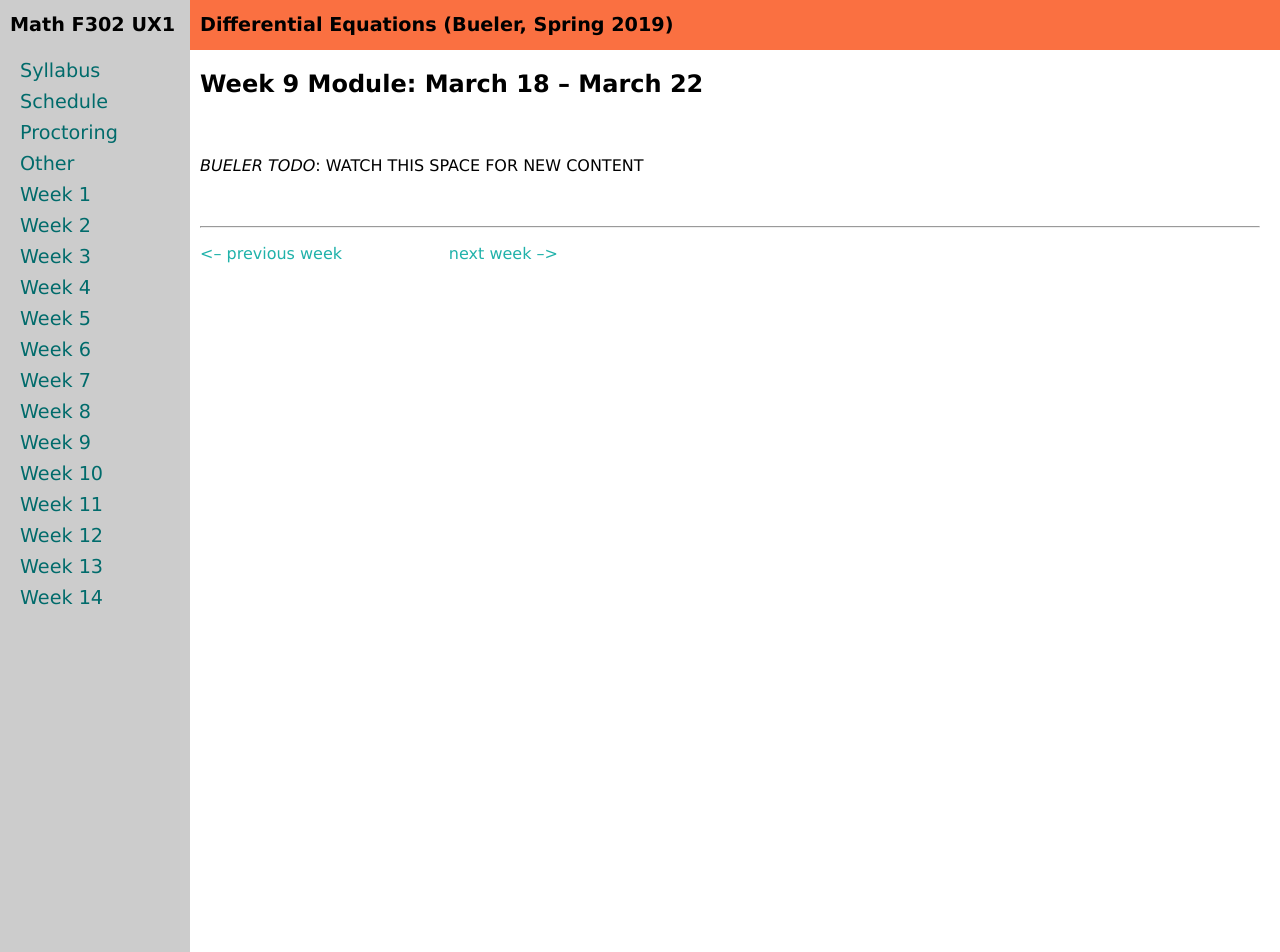
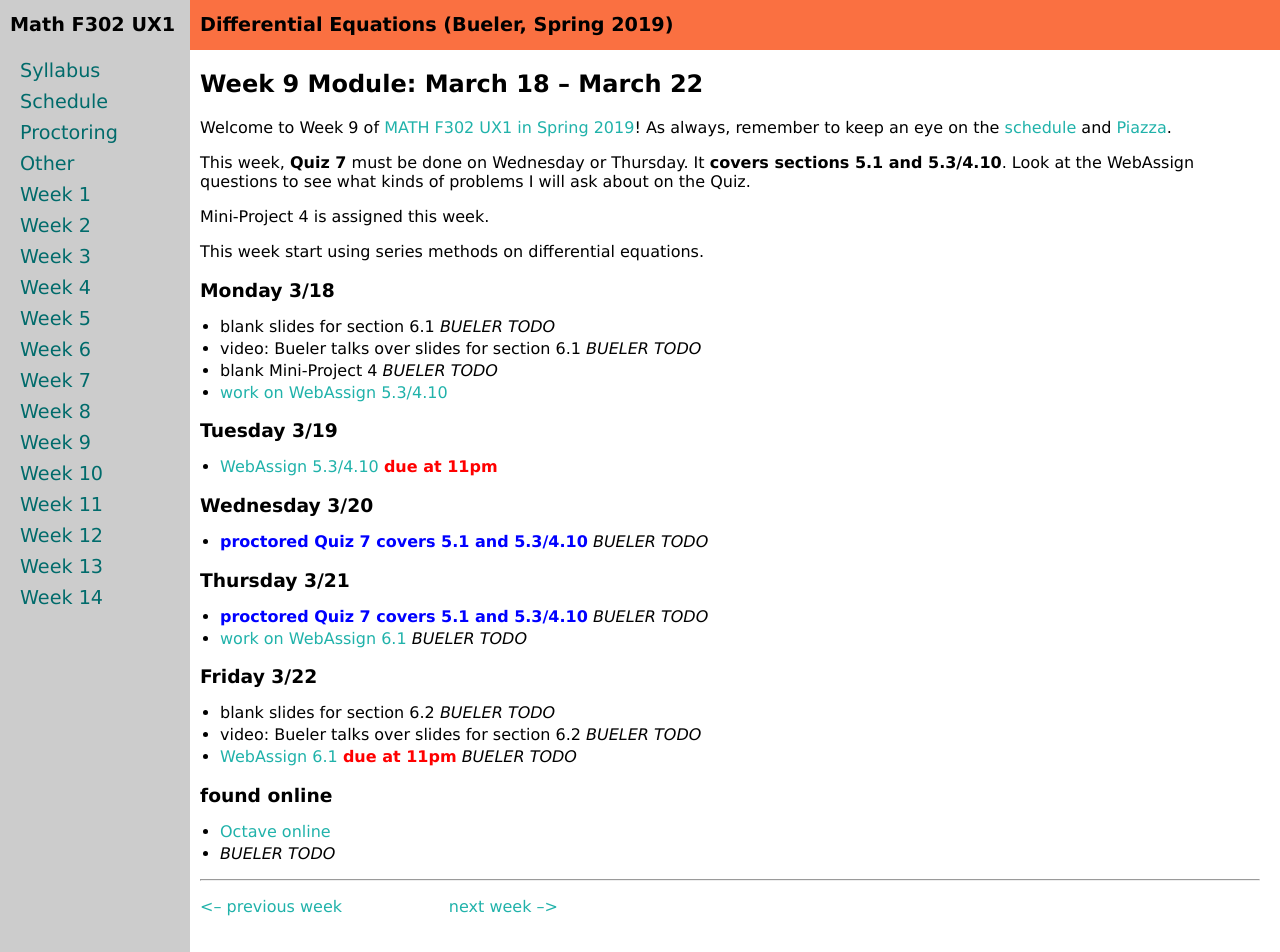
Before and after one commit to bueler/math302, a Jekyll site: the page built from week9.md, in a window 1280 px wide and 952 px high. Built offline with Jekyll 4.4.1, drawn with Linux system fonts in a browser that asks for light colours.

Commit message:
stub for week 9 and add link to octave-online

```diff
--- a/week9.md
+++ b/week9.md
@@ -5,10 +5,38 @@ title: Week 9
 
 ## Week 9 Module: March 18 -- March 22
 
-<br>
-<br>
-_BUELER TODO_: WATCH THIS SPACE FOR NEW CONTENT
+Welcome to Week 9 of [MATH F302 UX1 in Spring 2019](index.html)!  As always, remember to keep an eye on the [schedule](schedule.pdf) and [Piazza](https://piazza.com/uaf/spring2019/math302ux1/home).
 
-<br>
+This week, **Quiz 7** must be done on Wednesday or Thursday.  It **covers sections 5.1 and 5.3/4.10**.  Look at the WebAssign questions to see what kinds of problems I will ask about on the Quiz.
+
+Mini-Project 4 is assigned this week.
+
+This week start using series methods on differential equations.
+
+### Monday 3/18
+* blank slides for section 6.1 _BUELER TODO_
+* video: Bueler talks over slides for section 6.1 _BUELER TODO_
+* blank Mini-Project 4 _BUELER TODO_
+* [work on WebAssign 5.3/4.10](https://www.webassign.net/)
+
+### Tuesday 3/19
+* [WebAssign 5.3/4.10](https://www.webassign.net/) <span style="color:red">**due at 11pm**</span>
+
+### Wednesday 3/20
+* <span style="color:blue">**proctored Quiz 7 covers 5.1 and 5.3/4.10**</span> _BUELER TODO_
+
+### Thursday 3/21
+* <span style="color:blue">**proctored Quiz 7 covers 5.1 and 5.3/4.10**</span> _BUELER TODO_
+* [work on WebAssign 6.1](https://www.webassign.net/) _BUELER TODO_
+
+### Friday 3/22
+* blank slides for section 6.2 _BUELER TODO_
+* video: Bueler talks over slides for section 6.2 _BUELER TODO_
+* [WebAssign 6.1](https://www.webassign.net/) <span style="color:red">**due at 11pm**</span> _BUELER TODO_
+
+### found online
+* [Octave online](https://octave-online.net/)
+* _BUELER TODO_
+
 <hr>
 <a align="left" href="week8">\<-- previous week</a>  &nbsp; &nbsp; &nbsp; &nbsp; &nbsp; &nbsp; &nbsp; &nbsp; &nbsp; &nbsp; <a align="right" href="week10">next week --\></a>
```
Also changed, not shown: week8.md (+1 -0 lines).
